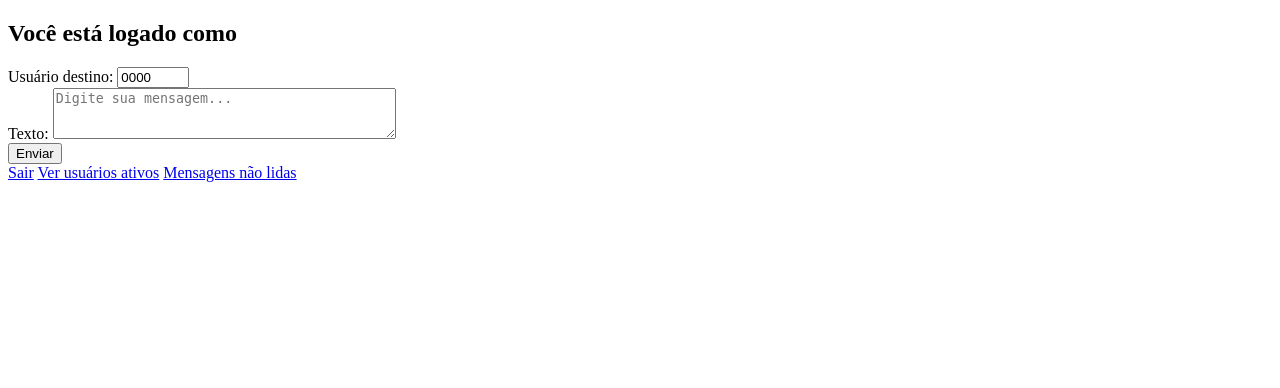
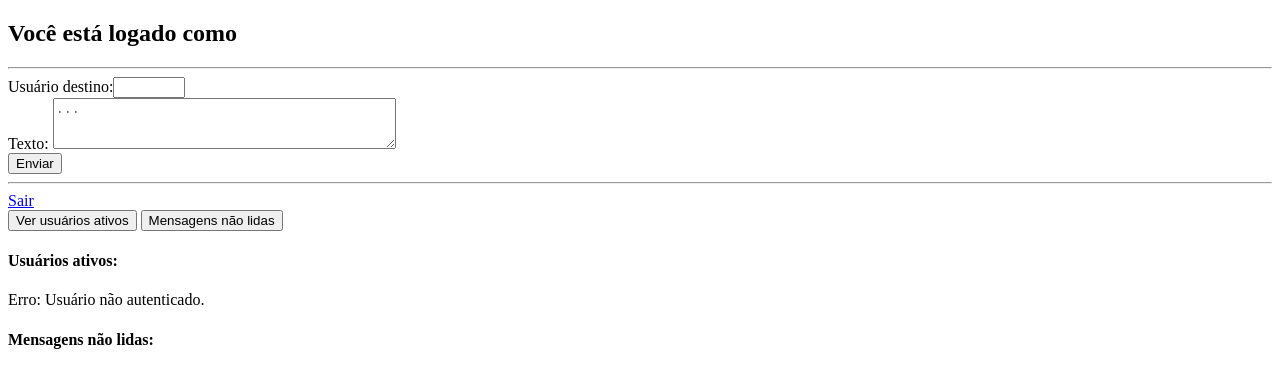
Before and after one commit to joao-martinho/trabalho_PRC_2025-2, a Flask app: template backend/templates/messages.html in a window 1280 px wide. Shown: the top 388 px of the page. Run offline with Flask 3, Linux system fonts and the light colour scheme; the template is opened without the code that fills it, so the values that code supplies are empty.

Commit message:
:sparkles: feat: Front capenga sem estilo

```diff
--- a/backend/app.py
+++ b/backend/app.py
@@ -22,7 +22,7 @@
     try:
         with socket.socket(socket.AF_INET, socket.SOCK_DGRAM) as sock:
             sock.sendto((message + "\r\n").encode(), (TCP_HOST, UDP_PORT))
-            return "Mensagem enviada com sucesso"
+            return "Mensagem enviada com sucesso!"
     except Exception as e:
         return f"Erro UDP: {str(e)}"
 
@@ -48,7 +48,7 @@
             session['password'] = form_password
             return redirect(url_for('messages_dashboard'))
         else:
-            return render_template('login.html', error='Usuário ou senha inválidos')
+            return render_template('login.html', error='Erro: Usuário ou senha inválidos.')
 
     return render_template('login.html')
 
@@ -64,21 +64,21 @@
 
 @app.route('/get-users')
 def get_users():
-    if 'user_id' not in session: return 'Usuário não autenticado', 401
+    if 'user_id' not in session: return 'Erro: Usuário não autenticado.', 401
 
     msg = f"GET USERS {session['user_id']}:{session['password']}"
     return tcp_request(msg)
 
 @app.route('/get-message')
 def get_message():
-    if 'user_id' not in session: return 'Usuário não autenticado', 401
+    if 'user_id' not in session: return 'Erro: Usuário não autenticado.', 401
 
     msg = f"GET MESSAGE {session['user_id']}:{session['password']}"
     return tcp_request(msg)
 
 @app.route('/send-message')
 def send_message():
-    if 'user_id' not in session: return 'Usuário não autenticado', 401
+    if 'user_id' not in session: return 'Erro: Usuário não autenticado.', 401
 
     to_id = request.args.get('to_id')
     msg_text = request.args.get('msg_text')
--- /dev/null
+++ b/backend/static/main.css
@@ -0,0 +1,11 @@
+#status {
+    font-weight: bold; margin-top: 1em;
+}
+
+.success {
+    color: green;
+}
+
+.error {
+    color: red;
+}
--- /dev/null
+++ b/backend/static/main.js
@@ -0,0 +1,37 @@
+var usersElement = document.getElementById('active-users');
+
+function getUsers() {
+    fetch('/get-users')
+        .then(res => res.text())
+        .then(text => {usersElement.innerText = text;})
+        .catch(() => {usersElement.innerText = 'Erro ao buscar usuários.';});
+}
+
+setInterval(getUsers, 6000);
+window.addEventListener('load', getUsers);
+
+function getMessage() {
+    fetch('/get-message')
+        .then(res => res.text())
+        .then(text => {
+            document.getElementById('received-msg').innerText = text;
+        })
+        .catch(() => {usersElement.innerText = 'Erro ao buscar mensagem.';});
+}
+
+document.getElementById('send-form').addEventListener('submit', function (event) {
+    event.preventDefault();
+
+    const toId = this.to_id.value;
+    const msgText = this.msg_text.value;
+
+    const url = `/send-message?to_id=${encodeURIComponent(toId)}&msg_text=${encodeURIComponent(msgText)}`;
+
+    fetch(url)
+        .then(res => res.text())
+        .then(text => {
+            document.getElementById('sent-msg').innerText = text;
+            this.reset();
+        })
+        .catch(() => {usersElement.innerText = 'Erro ao enviar mensagem.';});
+});
--- a/backend/templates/messages.html
+++ b/backend/templates/messages.html
@@ -1,23 +1,36 @@
 <!DOCTYPE html>
-<html>
+<html lang="pt-br">
 <head>
+    <meta charset="UTF-8">
+    <title>Hermes - Mensagens</title>
     <link rel="icon" href="{{ url_for('static', filename='hermes_icon.png') }}" type="image/png">
-    <title>Hermes - Mensagens</title>
+    <link rel="stylesheet" href="{{ url_for('static', filename='main.css') }}">
+    <script src="{{ url_for('static', filename='main.js') }}" defer></script>
 </head>
 <body>
     <h2>Você está logado como {{ session['user_id'] }}</h2>
-    <form method="post">
-        Usuário destino: <input type="number" value = "0000" min="0001" max="9999"name="to_id" class="appearance-none"><br>
-        Texto: <textarea name="msg_text" rows="3" cols="40" placeholder="Digite sua mensagem..."></textarea><br>
-        <button>Enviar</button>
+
+    <hr>
+
+    <form id="send-form">
+        Usuário destino:<input type="number" name="to_id" min="0" max="9999" required><br>
+        Texto: <textarea name="msg_text" rows="3" cols="40" placeholder="..." required></textarea><br>
+        <button type="submit">Enviar</button>
     </form>
-    <a href="{{ url_for('logout') }}">Sair</a>
-    <a href="{{ url_for('get_users') }}">Ver usuários ativos</a>
-    <a href="{{ url_for('get_message') }}">Mensagens não lidas</a>
-    {% if 'Erro' in return_msg %}
-        <p style="color:red">{{ return_msg }}</p>
-    {% else %}
-        <p style="color:green">{{ return_msg }}</p>
-    {% endif %}
+    <div id="sent-msg"></div>
+
+    <hr>
+
+    <a href="{{ url_for('logout') }}">Sair</a><br>
+    <button onclick="getUsers()">Ver usuários ativos</button>
+    <button onclick="getMessage()">Mensagens não lidas</button>
+    <div>
+        <h4>Usuários ativos:</h4>
+        <p id="active-users"></p>
+    </div>
+    <div>
+        <h4>Mensagens não lidas:</h4>
+        <p id="received-msg"></p>
+    </div>
 </body>
 </html>
```
Also changed, not shown: backend/templates/login.html (+5 -2 lines).
